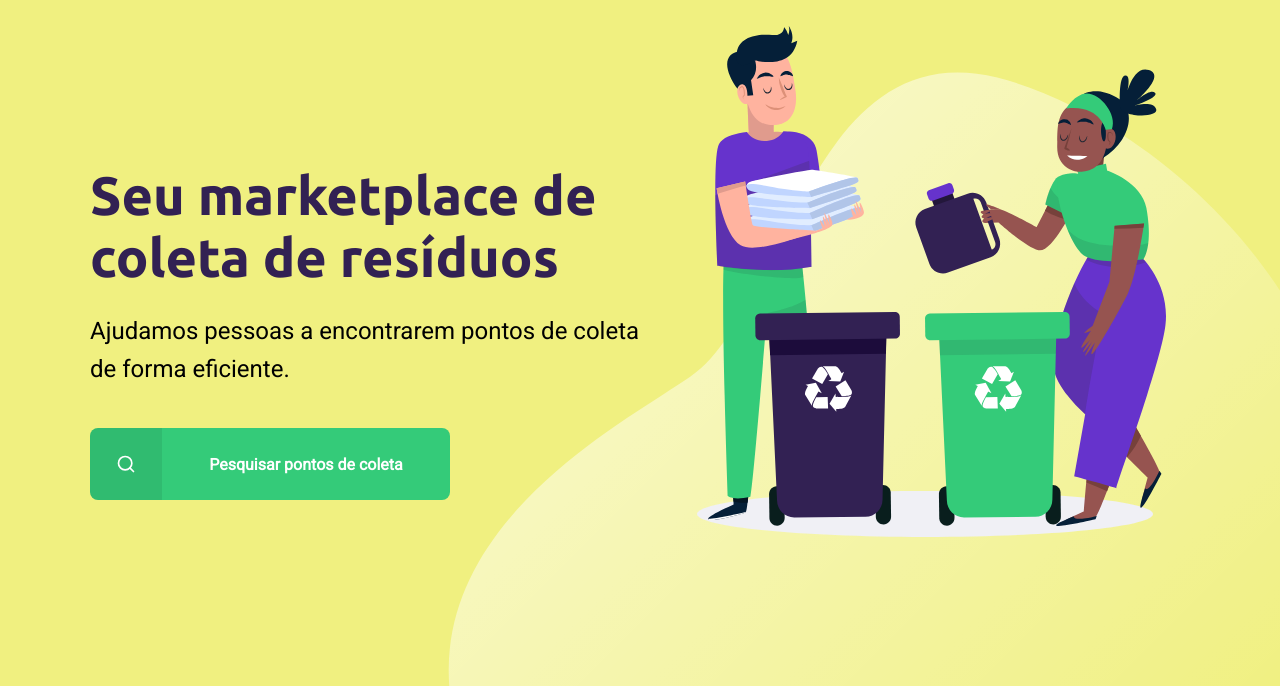
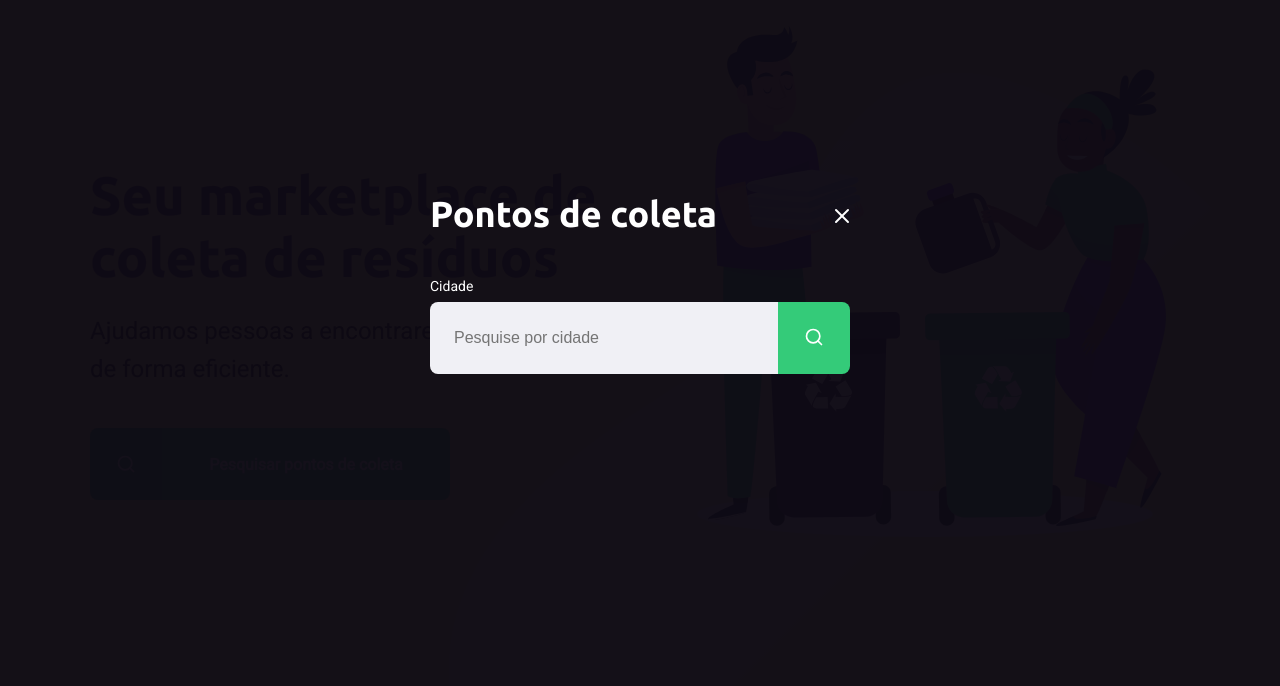
Before and after one commit to HenriqueBaetaLeite/ecoletanlw, a plain HTML site: page index.html in a window 1280 px wide. Both pictures are taken after a click on the link "Pesquisar pontos de coleta". Shown: the part 114-800 px from the top of the page. Drawn offline with Linux system fonts and the light colour scheme.

Commit message:
Adicionando Modal

```diff
--- a/index.html
+++ b/index.html
@@ -7,6 +7,7 @@
   <link href="https://fonts.googleapis.com/css2?family=Roboto&family=Ubuntu:wght@700&display=swap" rel="stylesheet">
   <link rel="stylesheet" href="./styles/main.css">
   <link rel="stylesheet" href="./styles/home.css">
+  <link rel="stylesheet" href="./styles/modal.css">
   <link rel="stylesheet" href="./styles/responsive.css">
 
 </head>
@@ -37,5 +38,30 @@
 
   </div>
 
+
+  <div id="modal" class="hide">
+    <div class="content">
+
+      <div class="header">
+        <h1>Pontos de coleta</h1>
+        <a href="#">Fechar</a>
+      </div>
+
+      <form action="">
+        <label for="search">Cidade</label>
+        <div class="search field">
+          <input type="text" name="search" placeholder="Pesquise por cidade">
+          <button>
+            <img src="./extras-aula-1/icones/search.svg" alt="Buscar">
+          </button>
+        </div>
+      </form>
+
+    </div>
+
+  </div>
+
+  <script src="./scripts/index.js"></script>
+
 </body>
 </html>
--- /dev/null
+++ b/scripts/index.js
@@ -0,0 +1,11 @@
+const buttonSearch = document.querySelector('#page-home main a');
+const modal = document.querySelector('#modal');
+const close = document.querySelector('#modal .header a');
+
+buttonSearch.addEventListener('click', () => {
+  modal.classList.remove('hide');
+})
+
+close.addEventListener('click', () => {
+  modal.classList.add('hide');
+});
--- /dev/null
+++ b/styles/modal.css
@@ -0,0 +1,84 @@
+#modal {
+  height: 100vh;
+  width: 100vw;
+
+  background-color: rgba(14, 10, 20, 0.972);
+
+  position: fixed;
+  top: 0;
+
+  display: flex;
+  justify-content: center;
+  align-items: center;
+
+  transition: 600ms;
+}
+
+#modal.hide {
+  display: none;
+}
+
+#modal .content {
+  color: white;
+
+  width: 420px;
+
+}
+
+#modal .header {
+  display: flex;
+  align-items: center;
+  justify-content: space-between;
+  margin-bottom: 48px;
+}
+
+#modal .header a {
+  background-image: url(../extras-aula-1/icones/x.svg);
+  width: 20px;
+  height: 20px;
+  display: flex;
+
+  font-size: 0.01px;
+}
+
+#modal .header h1 {
+  color: white;
+  font-size: 36px;
+  line-height: 32px;
+}
+
+#modal form label {
+  font-size: 14px;
+  line-height: 16px;
+  display: block;
+  margin-bottom: 8px;
+}
+
+#modal form .field {
+  display: flex;
+}
+
+#modal form input {
+  flex: 1;
+  background-color: #f0f0f5;
+  border: 0;
+  border-radius: 8px 0 0 8px ;
+
+  padding: 16px 24px;
+  font-size: 16px;
+
+  color: #6c6c80;
+}
+
+#modal form button {
+  width: 72px;
+  height: 72px;
+  background-color: var(--primary-color);
+  border: 0;
+  border-radius: 0 8px 8px 0;
+  cursor: pointer;
+}
+
+#modal form button:hover {
+  background-color: #2fb862;
+}
```
Also changed, not shown: create-point.html (+35 -5 lines), scripts/create-point.js (+57 -2 lines), styles/create-point.css (+46 -0 lines).
